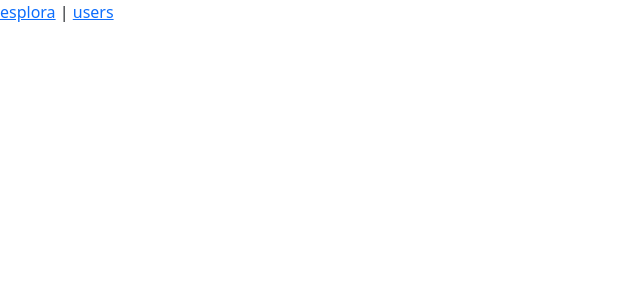
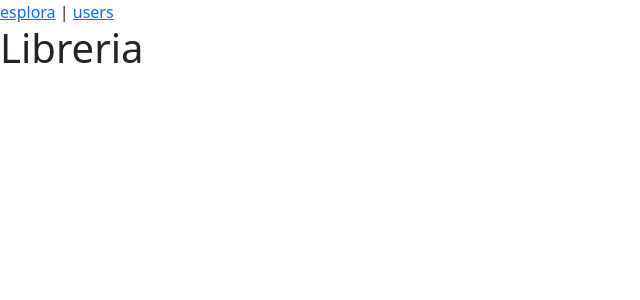
Before and after one commit to MarcoMazzeo01/hastega_library_frontend, a Vue app: page /library/1 in a window 1280 px wide. Before the commit this address had no page. Shown: the top 300 px of the page, without its empty margins (0-640 px from the left). Built offline with nearby package versions, Linux system fonts and the light colour scheme.

Commit message:
add: library route

```diff
--- /dev/null
+++ b/src/pages/library.vue
@@ -0,0 +1,19 @@
+<script>
+export default {
+  data() {
+    return {
+      title: "Libreria",
+    };
+  },
+
+  // components: {
+  //   MyComponent,
+  // },
+};
+</script>
+
+<template>
+  <h1>{{ title }}</h1>
+</template>
+
+<style lang="scoped"></style>
--- a/src/router/router.js
+++ b/src/router/router.js
@@ -1,6 +1,7 @@
 import { createRouter, createWebHistory } from "vue-router";
 import users from "../pages/users.vue";
 import explore from "../pages/explore.vue";
+import library from "../pages/library.vue";
 
 const router = createRouter({
   history: createWebHistory(),
@@ -15,6 +16,11 @@ const router = createRouter({
       name: "explore",
       component: explore,
     },
+    {
+      path: "/library/:userId",
+      name: "library",
+      component: library,
+    },
   ],
 });
 export { router };
```
